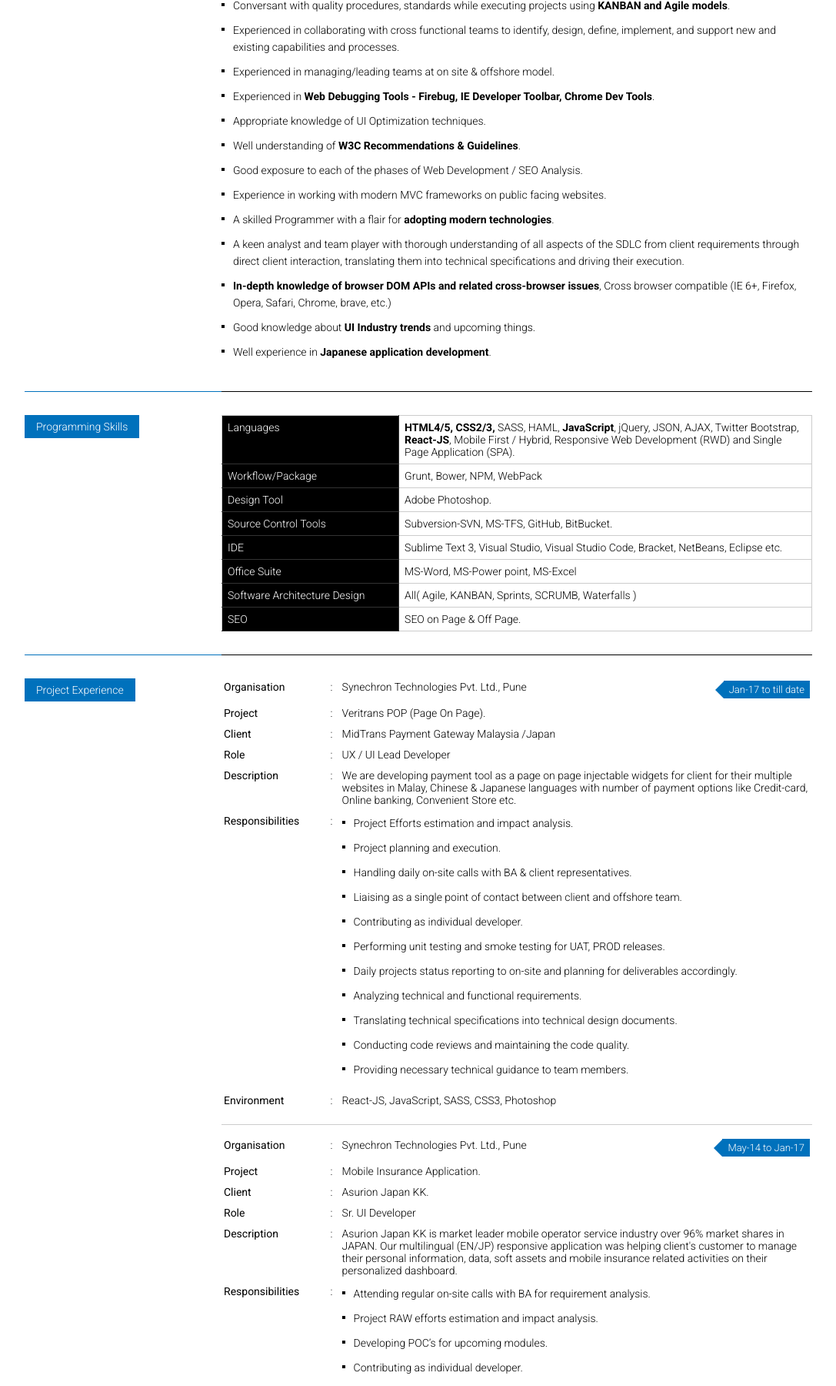
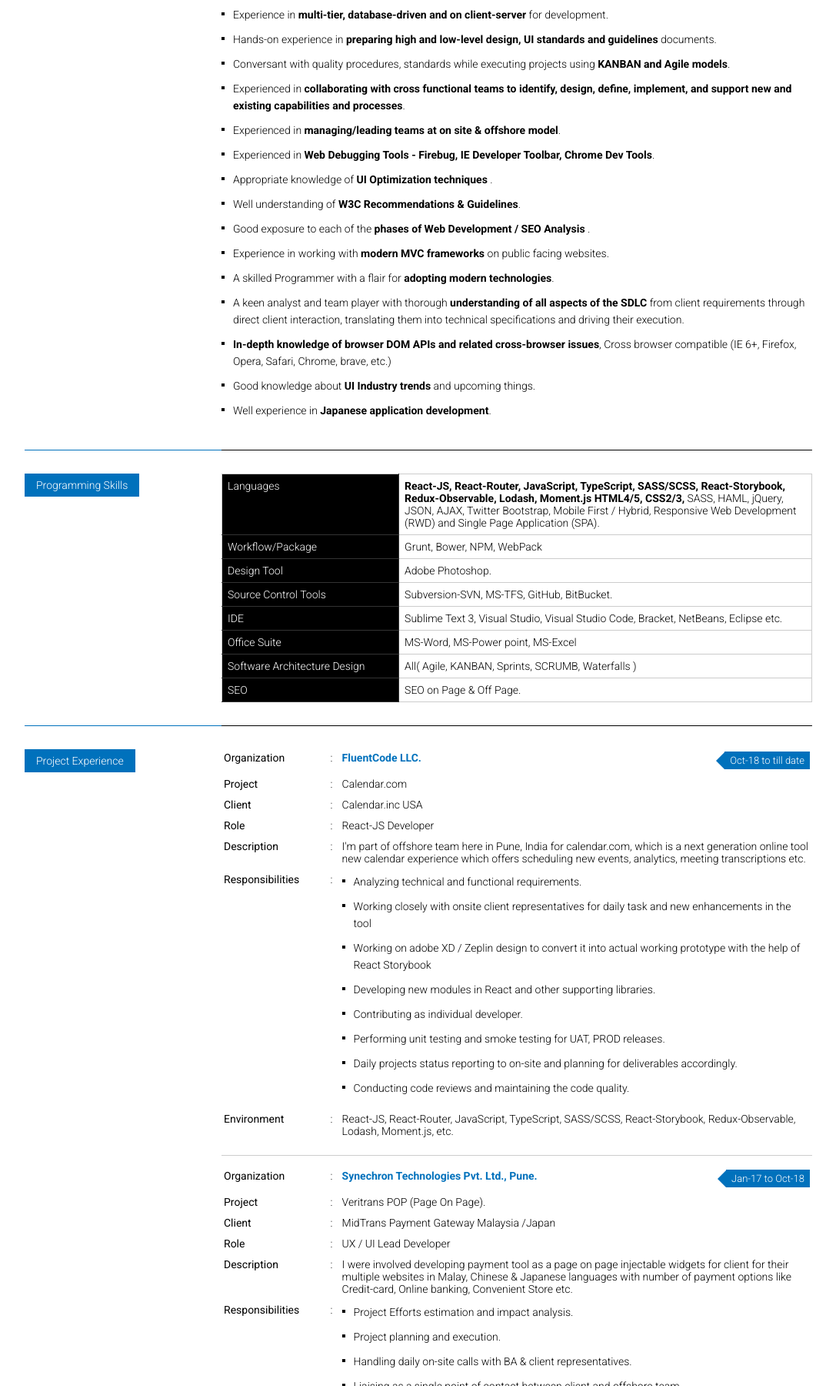
Before and after one commit to satishborkar/profile, a plain HTML site: page index.html in a window 1280 px wide. Shown: the part 581-2381 px from the top of the page at 77% size, without its empty margins (96-1183 px from the left). Drawn offline with nearby package versions, Linux system fonts and the light colour scheme.

Commit message:
updated fluentcode experience

```diff
--- a/css/style.css
+++ b/css/style.css
@@ -174,6 +174,11 @@ ul.list-square li::before {
     background-color: #0071bc;
     color: #fff;
     position: relative;
+}
+
+.organization-title{
+    color: #0071bc;
+    font-weight: 600;
 }
 
 @media screen {
--- a/index.html
+++ b/index.html
@@ -5,7 +5,7 @@
   <meta charset="utf-8">
   <meta http-equiv="X-UA-Compatible" content="IE=edge">
   <meta name="viewport" content="width=device-width, initial-scale=1">
-  <title>Satish Borkar | Profile </title>
+  <title> Satish Borkar | Profile </title>
 
   <link rel="stylesheet" href="css/style.css">
 
@@ -27,7 +27,7 @@
       </div>
       <div class="content-panel header-info">
         <h1>Satish Borkar</h1>
-        <h3>UX/UI/ReactJS Developer</h3>
+        <h3> ReactJS / UI Developer</h3>
         <h4>satyaspb@gmail.com </h4>
         <h4>+91 9850892963 </h4>
         <h4 class="theme-color">
@@ -54,24 +54,24 @@
           </div>
           <div class="content-panel">
             <ul class="list-square">
-              <li>Around 6.5+ years of experience in designing, developing and integrating software products and applications
+              <li>Around <span id="exp"></span> years of experience in designing, developing and integrating software products and applications
                 using Front end technologies
-                <strong> HTML4/5, CSS2/3, SASS, HAML, JavaScript, React-JS, Photoshop, jQuery, JSON, AJAX, Twitter Bootstrap, Mobile
+                <strong> JavaScript, React-JS, Redux, Redux-Observable, HTML4/5, CSS2/3, SASS, jQuery, JSON, AJAX, Twitter Bootstrap, Photoshop, Mobile
                   First / Hybrid, Responsive Web Development (RWD) and Single Page Application (SPA)] application.
                 </strong>
               </li>
-
-              <li>Specialized in
+              <li>Experience in developing mass public facing websites with <strong>React-JS, Redux, Redux-Observable, SCSS, Rebass, React-Redux, NPM, YARN, BitBucket, GitHub</strong> etc. </li>
+              <li>Experience in
                 <strong>markup development with pixel perfect design</strong> matching and cross browser compatibility.</li>
 
               <li>Experience in
-                <strong>cross browser / cross device compatible</strong> development. </li>
+                <strong>cross-browser / cross-device compatible</strong> development. </li>
 
               <li>Experience in
                 <strong>integrating UI with server-side languages</strong> like .Net, Ruby on Rails, PHP, and JAVA &amp; Node JS.
               </li>
 
-              <li>Experience in multi-tier, database-driven and on client-server for development. </li>
+              <li>Experience in <strong>multi-tier, database-driven and on client-server</strong>  for development. </li>
 
               <li>Hands-on experience in
                 <strong>preparing high and low-level design, UI standards and guidelines</strong> documents.</li>
@@ -79,27 +79,27 @@
               <li>Conversant with quality procedures, standards while executing projects using
                 <strong>KANBAN and Agile models</strong>. </li>
 
-              <li>Experienced in collaborating with cross functional teams to identify, design, define, implement, and support
-                new and existing capabilities and processes. </li>
+              <li>Experienced in <strong> collaborating with cross functional teams to identify, design, define, implement, and support
+                new and existing capabilities and processes</strong>. </li>
 
-              <li>Experienced in managing/leading teams at on site &amp; offshore model. </li>
+              <li>Experienced in <strong>managing/leading teams at on site &amp; offshore model</strong>. </li>
 
               <li>Experienced in
                 <strong>Web Debugging Tools - Firebug, IE Developer Toolbar, Chrome Dev Tools</strong>. </li>
 
-              <li>Appropriate knowledge of UI Optimization techniques. </li>
+              <li>Appropriate knowledge of <strong>UI Optimization techniques</strong> . </li>
 
               <li>Well understanding of
                 <strong>W3C Recommendations &amp; Guidelines</strong>.</li>
 
-              <li>Good exposure to each of the phases of Web Development / SEO Analysis.</li>
+              <li>Good exposure to each of the <strong>phases of Web Development / SEO Analysis </strong>.</li>
 
-              <li>Experience in working with modern MVC frameworks on public facing websites.</li>
+              <li>Experience in working with<strong> modern MVC frameworks </strong> on public facing websites.</li>
 
               <li>A skilled Programmer with a flair for
                 <strong>adopting modern technologies</strong>. </li>
 
-              <li>A keen analyst and team player with thorough understanding of all aspects of the SDLC from client requirements
+              <li>A keen analyst and team player with thorough <strong> understanding of all aspects of the SDLC </strong> from client requirements
                 through direct client interaction, translating them into technical specifications and driving their execution.
               </li>
 
@@ -126,9 +126,10 @@
               <tr>
                 <th width="30%">Languages </th>
                 <td>
+                  <strong>React-JS, React-Router, JavaScript, TypeScript, SASS/SCSS, React-Storybook, Redux-Observable, Lodash, Moment.js</strong>
                   <strong>HTML4/5, CSS2/3,</strong> SASS, HAML,
-                  <strong>JavaScript</strong>, jQuery, JSON, AJAX, Twitter Bootstrap,
-                  <strong>React-JS</strong>, Mobile First / Hybrid, Responsive Web Development (RWD) and Single Page Application
+                   jQuery, JSON, AJAX, Twitter Bootstrap,
+                  Mobile First / Hybrid, Responsive Web Development (RWD) and Single Page Application
                   (SPA).
                 </td>
               </tr>
@@ -169,10 +170,42 @@
             <h4 class="section-title">Project Experience </h4>
           </div>
           <div class="content-panel">
+              <dl class="data-list">
+                  <dt>Organization </dt>
+                  <dd>  <span class="organization-title">FluentCode LLC.</span>
+                    <span class="label blue pull-right before">Oct-18 to till date</span>
+                  </dd>
+                  <dt>Project</dt>
+                  <dd>Calendar.com</dd>
+                  <dt>Client</dt>
+                  <dd>Calendar.inc USA</dd>
+                  <dt>Role</dt>
+                  <dd>React-JS Developer </dd>
+                  <dt>Description</dt>
+                  <dd>
+                    I'm part of offshore team here in Pune, India for calendar.com, which is a next generation online tool new calendar experience which offers scheduling new events, analytics, meeting transcriptions etc.
+                    </dt>
+                    <dt>Responsibilities</dt>
+                    <dd>
+                      <ul class="list-square">
+                        <li>Analyzing technical and functional requirements.</li>
+                        <li>Working closely with onsite client representatives for daily task and new enhancements in the tool </li>
+                        <li>Working on adobe XD / Zeplin design to convert it into actual working prototype with the help of React Storybook</li>
+                        <li>Developing new modules in React and other supporting libraries. </li>
+                        <li>Contributing as individual developer.</li>
+                        <li>Performing unit testing and smoke testing for UAT, PROD releases.</li>
+                        <li>Daily projects status reporting to on-site and planning for deliverables accordingly.</li>
+                        <li>Conducting code reviews and maintaining the code quality.</li>
+                      </ul>
+                    </dd>
+                    <dt>Environment</dt>
+                    <dd>React-JS, React-Router, JavaScript, TypeScript, SASS/SCSS, React-Storybook, Redux-Observable, Lodash, Moment.js, etc.</dd>
+                </dl>
+                <div class="row divider page-break-print"></div>
             <dl class="data-list">
-              <dt>Organisation </dt>
-              <dd>Synechron Technologies Pvt. Ltd., Pune
-                <span class="label blue pull-right before">Jan-17 to till date</span>
+              <dt>Organization </dt>
+              <dd> <span class="organization-title">Synechron Technologies Pvt. Ltd., Pune.</span>
+                <span class="label blue pull-right before">Jan-17 to Oct-18</span>
               </dd>
               <dt>Project</dt>
               <dd>Veritrans POP (Page On Page).</dd>
@@ -182,7 +215,7 @@
               <dd>UX / UI Lead Developer </dd>
               <dt>Description</dt>
               <dd>
-                We are developing payment tool as a page on page injectable widgets for client for their multiple websites in Malay, Chinese
+                I were involved developing payment tool as a page on page injectable widgets for client for their multiple websites in Malay, Chinese
                 &amp; Japanese languages with number of payment options like Credit-card, Online banking, Convenient Store
                 etc.
                 </dt>
@@ -207,8 +240,8 @@
             </dl>
             <div class="row divider page-break-print"></div>
             <dl class="data-list">
-              <dt>Organisation </dt>
-              <dd>Synechron Technologies Pvt. Ltd., Pune
+              <dt>Organization </dt>
+              <dd><span class="organization-title">Synechron Technologies Pvt. Ltd., Pune.</span>
                 <span class="label blue pull-right before">May-14 to Jan-17</span>
               </dd>
               <dt>Project</dt>
@@ -236,8 +269,8 @@
             </dl>
             <div class="row divider page-break-print"></div>
             <dl class="data-list">
-              <dt>Organisation </dt>
-              <dd>Synechron Technologies Pvt. Ltd., Pune
+              <dt>Organization </dt>
+              <dd><span class="organization-title">Synechron Technologies Pvt. Ltd., Pune.</span>
                 <span class="label blue pull-right before">Feb-12 to Apr-14</span>
               </dd>
               <dt>Project</dt>
@@ -330,10 +363,6 @@
               <dd>Satish Prakash Borkar</dd>
               <dt>Passport </dt>
               <dd>Available</dd>
-              <dt>Address </dt>
-              <dd>Khandeshwar Colony No.5, Near Khandoba Temple,Khandoba Mal,Chakan, Tal.Khed (Rajgurunagar), Dist.Pune-410 501</dd>
-              <dt>Address 2 </dt>
-              <dd>At.Khdaka Po. Lewa Tal. Mahagaon Distt. Yawatmal (M.S.)</dd>
               <dt>Date of Birth </dt>
               <dd>18
                 <sup>th</sup> February 1987</dd>
@@ -380,6 +409,16 @@
   </ul>
   <a href="#nogo" class="scroll-top"> &uarr; Top </a>
   <script src="https://ajax.googleapis.com/ajax/libs/jquery/1.12.4/jquery.min.js"></script>
+  <script>
+    var exp = document.getElementById('exp');
+    var data = new Date();
+    var expInYear = data.getFullYear() - 2012;
+    var expInMonth = data.getMonth();
+    var totalMonth = (expInYear * 12) + (expInMonth + 1);
+    exp.innerHTML = totalMonth/12;
+
+  </script>
+
   <script src="app.js"></script>
 </body>
 
```
